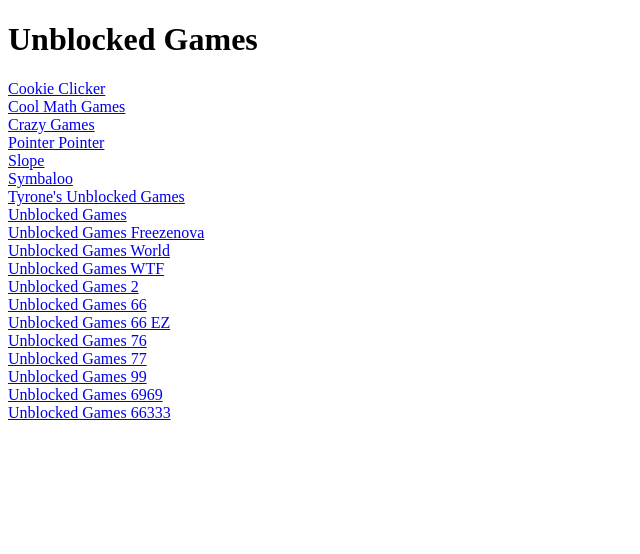
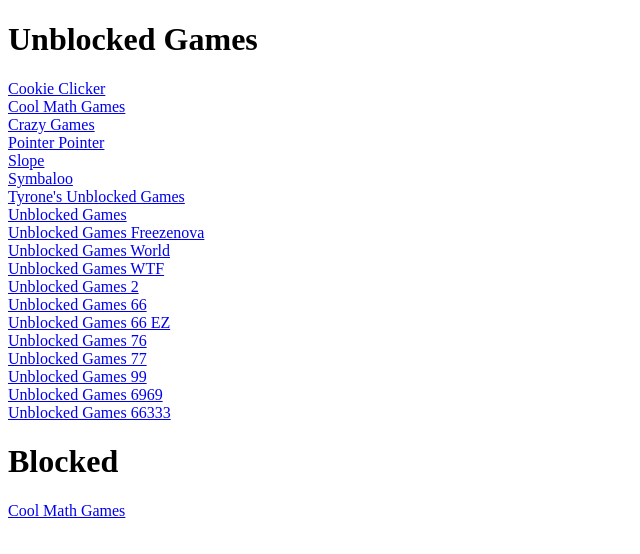
Before and after one commit to samuellkkang/UnblockedGames, a plain HTML site: page index.html in a window 1280 px wide. Shown: the whole page, without its empty margins (0-640 px from the left). Drawn offline with Linux system fonts and the light colour scheme.

Commit message:
Update index.html

```diff
--- a/index.html
+++ b/index.html
@@ -24,5 +24,7 @@
 <a href="https://sites.google.com/site/playunblockedgames99/">Unblocked Games 99</a> <br>
 <a href="https://sites.google.com/site/unblockedgamessms6969/home">Unblocked Games 6969</a> <br>
 <a href="https://sites.google.com/site/unblockedgames66333/tyrones-unblocked-games">Unblocked Games 66333</a>
+  <h1> Blocked </h1>
+  <a href="https://www.coolmathgames.com/">Cool Math Games</a> <br>
 </body>
 </html>
```
